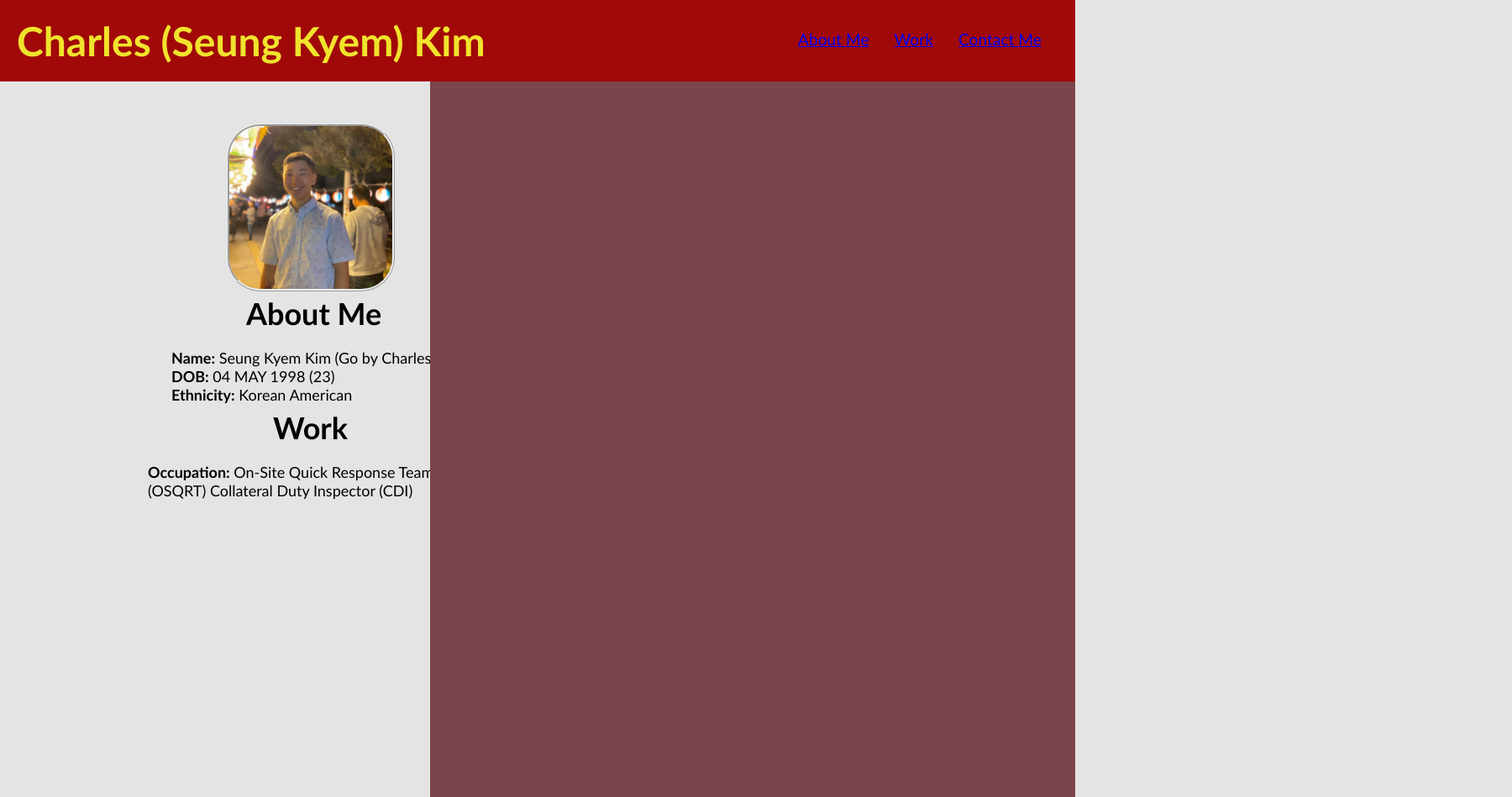
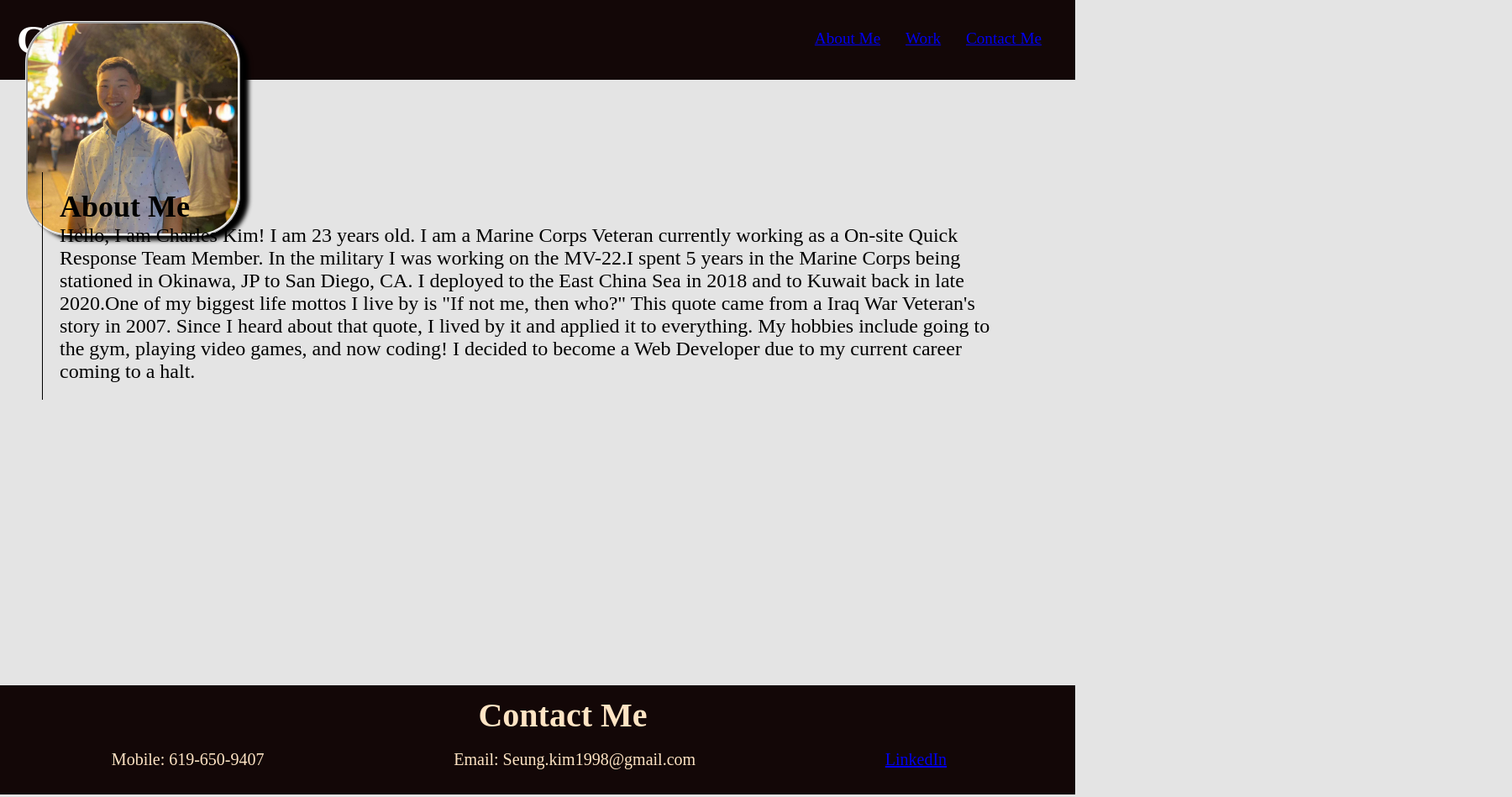
Before and after one commit to kims1998/Learn-About-Me, a plain HTML site: page Assets/index.html in a window 1280 px wide. Shown: the top 949 px of the page at 84% size, 1800 px wide, since content can reach past the window. Drawn offline with Linux system fonts and the light colour scheme; files whose address does not match are found by name.

Commit message:
made changes to the layout of the sections and aside

```diff
--- a/Assets/index.html
+++ b/Assets/index.html
@@ -10,7 +10,7 @@
 
 <body>
     <header class="header">
-        <h1>Charles<span class="Korean Name"> (Seung Kyem) </span>Kim</h1>
+        <h1>Charles<span class="Last"> Kim</span></h1>
         <nav>
             <ul>
                 <li>
@@ -25,32 +25,25 @@
             </ul>
         </nav>
     </header>
-    <figure class="ro"></figure>
+
     <main class="content">
         <section id="About-Me" class="About-Me">
             <img src="file:///C:/Users/hocol/OneDrive/Desktop/CODING/Homework/AboutMe/Learn-About-Me/Assets/Img/Self%20Portrait.jpg" alt="Picture of Me">
-            <h2>About Me</h2>
-            <p>
-                <strong>Name:</strong> Seung Kyem Kim (Go by Charles Kim) <br>
-                <strong>DOB:</strong> 04 MAY 1998 (23) <br>
-                <strong>Ethnicity:</strong> Korean American
-            </p>
-        </section>
-        <section id="Work" class="Work">
-            <h2>Work</h2>
-            <p>
-            <strong>Occupation:</strong> On-Site Quick Response Team (OSQRT) Collateral Duty Inspector (CDI)
-            </p>
+                <aside class="Right">
+                    <h2>About Me</h2>
+                    <p>
+                        Hello, I am Charles Kim! I am 23 years old. I am a Marine Corps Veteran currently working as a On-site Quick Response Team Member. In the military I was working
+                        on the MV-22.I spent 5 years in the Marine Corps being stationed in Okinawa, JP to San Diego, CA. I deployed to the East China Sea in 2018 and to Kuwait back
+                        in late 2020.One of my biggest life mottos I live by is "If not me, then who?" This quote came from a Iraq War Veteran's story in 2007. Since I heard about
+                        that quote, I lived by it and applied it to everything. My hobbies include going to the gym, playing video games, and now coding! I decided to become a Web
+                        Developer due to my current career coming to a halt.
+                     </p>
+                </aside>
         </section>
     </main>
-    <aside class="Synopsis">
-        <aside class="Synopsis">
-            <p>
-                INFO INFO INFO INFO INFO INFO INFO INFO INFO INFO INFO INFO INFO INFO INFO INFO INFO INFO INFO INFO INFO INFO INFO INFO INFO INFO INFO INFO INFO INFO
-            </p>
-        </aside>
-    </aside>
-    <footer class="footer">
+
+
+    <footer id="Contact-Me" class="footer">
         <h2>Contact Me</h2>
            <p class="Contacts">
             <p1> Mobile: 619-650-9407 </p1>
--- a/Assets/style.css
+++ b/Assets/style.css
@@ -1,139 +1,131 @@
+/*THIS IS FOR THE WHOLE PAGE*/
 * {
-    box-sizing: border-box;
-    padding: 0;
     margin: 0;
-    max-height: 100%;
+    font-family: 'Times New Roman', Times, serif;
   }
 
+/*THIS IS FOR THE WHOLE BODY*/
   body {
     background-color: #e4e4e4fa;
+    max-height:100%;
   }
 
-  .header {
+/*THIS IS THE HEADER PORTION*/
+  header {
+    display:flex;
+    flex-flow: row wrap;
+    justify-content: space-between;
     padding: 20px;
-    font-family: "Trebuchet MS", "Lucida Sans Unicode", "Lucida Grande",
-      "Lucida Sans", Arial, sans-serif;
-    background-color: #a10909;
-    color: #f0e32c;
+    background-color: #130707;
   }
 
-  .header h1 {
+        header h1 {
           display: inline-block;
           font-size: 48px;
+          color: white;
         }
 
-  .header nav {
+              header nav {
               padding-top: 15px;
               margin-right: 20px;
               float: right;
-    font-family: "Gill Sans", "Gill Sans MT", Calibri, "Trebuchet MS", sans-serif, 20px;
               color: white;
               }
 
-  .header nav ul {
+        header nav ul {
         list-style-type: none;
         font-size: larger;
-    filter: contrast(100%);
         }
 
-  .header nav ul li {
+  header nav ul li {
     display: inline-block;
     margin-left: 25px;
   }
 
-  .content {
-    width: 80%;
-    display: inline-block;
-    margin-left: 20px;
+  /*THIS IS THE LAST NAME COLOR*/
+  .Last {
+    color: blue;
+  }
+
+  /*THIS IS THE RIGHT SIDE PORTION*/
+  .Right{
+    display: flex;
+    flex-wrap: wrap;
+    padding: 20px;
+    float: right;
+    width: 1475px;
+    position: relative;
+    top: 60px;
+    border-left: 1px;
+    border-color: black;
+    border-left-style: solid;
+  }
+        .Right h3{
+          border-left: 3px;
+          border-color: black;
+          border-left-style: solid;
+        }
+
+
+  /*THIS IS THE PICTURE AND THE "ABOUT ME" */
+  .About-Me {
+    display:flex;
+    justify-content: flex-end;
+    padding: 50px;
+    color: black;
+    font-size: 24px;
+  }
+
+  .About-Me h2 {
+      font-size: 36px;
   }
 
   img {
-        width: 200px;
-        position: relative;
-        left: 150px;
-        border-radius: 40px;
+    width: 250px;
+    border-radius: 50px;
     border-style: ridge;
+    box-shadow: 10px 5px 5px rgb(0, 0, 0);
+    position: absolute;
+    left: 30px;
+    bottom: 519px;
   }
 
-  .Synopsis {
-    margin-bottom: 100%;
-    padding: 20px;
-    float: right;
-    width: 60%;
-    font-family: "Gill Sans", "Gill Sans MT", Calibri, "Trebuchet MS", sans-serif;
-    background-color: #7c444c;
-    position: relative;
-    top: -600px;
-  }
-
-  .Synopsis h3 {
-    margin-bottom: 10px;
-    text-align: center;
-  }
-
-  .About-Me,
-  .Work {
-    padding: 50px;
-    height: 300px;
-    width: 500px;
-    font-family: "Gill Sans", "Gill Sans MT", Calibri, "Trebuchet MS", sans-serif;
-    color: black;
-    position: relative;
-    left: 50px;
-    font-size: 18px;
-  }
-
-.About-Me p{
-    position: relative;
-    left: 84px;
-}
-
-  .Work p {
-    position: relative;
-    left: 56px;
-  }
-
-  .About-Me h2,
-  .Work h2 {
-      margin-bottom: 20px;
-      font-size: 36px;
-      position: relative;
-  }
-
-  .About-Me h2{
-    left: 173px;
-  }
-
-  .Work h2{
-    margin-top: 40px;
-    left: 205px;
-  }
-
+/*THIS IS THE WHOLE FOOTER PORTION */
   footer {
     padding: 30px;
-    font-family: "Trebuchet MS", "Lucida Sans Unicode", "Lucida Grande",
-      "Lucida Sans", Arial, sans-serif;
     text-align: center;
     position: relative;
-    top: 620px;
+    top: 350px;
     background-color: #130707;
    }
 
         .footer h2,
         P.Contacts {
             position: relative;
-left: 550px;
         }
 
   .footer h2 {
     font-size: 40px;
     color: bisque;
-    top: -18px
+    top: -18px;
+    left: 30px;
   }
 
   P.Contacts {
     display: flex;
-    justify-content: space-between;
+    justify-content: space-around;
     font-size: 20px;
-    color: #7c444c;
+    color: bisque;
+    left: -10px;
   }
+
+  /*THIS IS FOR ADJUSTING SCREEN SIZE*/
+  @media screen and (max-width: 992px) {
+
+  }
+
+  @media screen and (max-width: 768px) {
+  }
+
+  @media screen and (max-width: 566px) {
+  }
```
Also changed, not shown: Assets/Img/VMM-262.jpg (added). Lines whose indentation alone changed are shown as unchanged.
